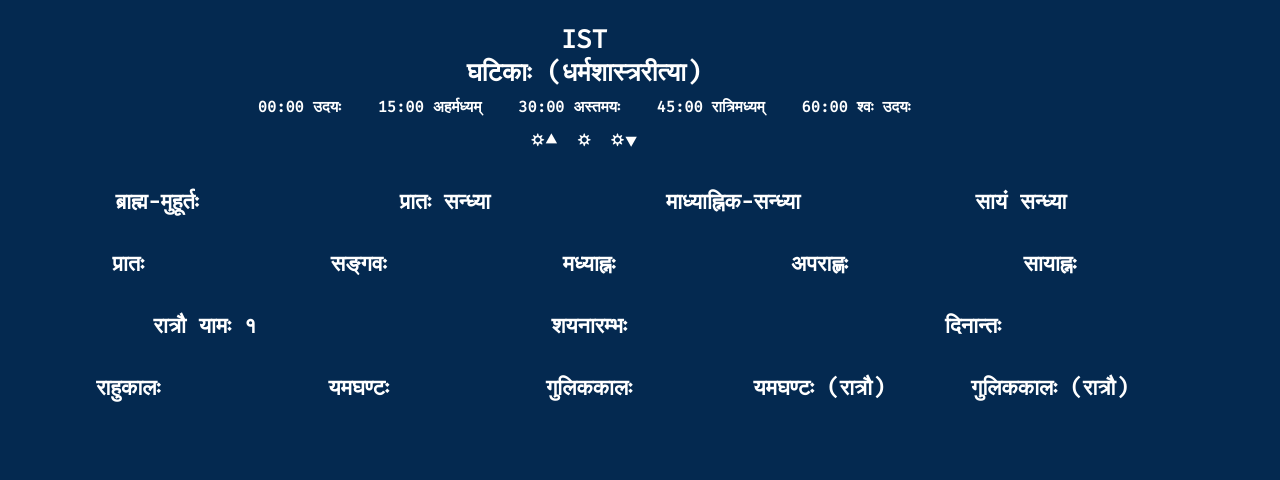
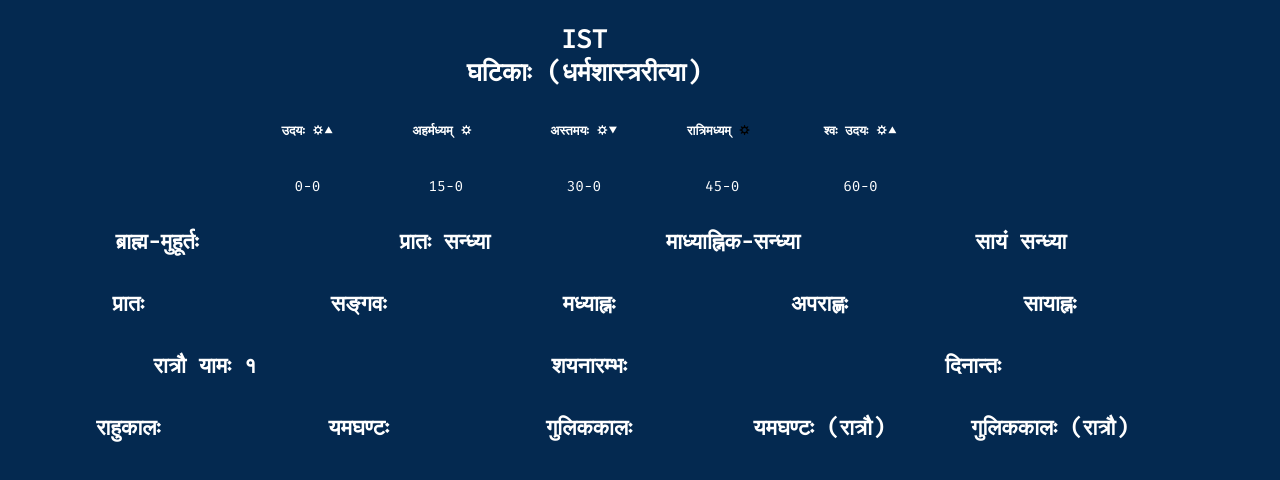
Before and after one commit to karthikraman/ghatika-clock, a plain HTML site: page public/index.html in a window 1280 px wide. Drawn offline with Linux system fonts and the light colour scheme.

Commit message:
Update index.html

```diff
--- a/public/index.html
+++ b/public/index.html
@@ -19,11 +19,35 @@
   <h2 id="desc">IST</h2>
   <h1 id="vtime"></h1>
   <h2 id="desc">घटिकाः (धर्मशास्त्ररीत्या)<br/>
-<small style="font-size: 1.2vw;">00:00 उदयः &nbsp;&nbsp; 15:00 अहर्मध्यम् &nbsp;&nbsp; 30:00 अस्तमयः &nbsp;&nbsp; 45:00 रात्रिमध्यम् &nbsp;&nbsp; 60:00 श्वः उदयः</small>
 </h2>
 
 <center>
-      <b>🌣⯅</b><b id="sunrise"></b>&nbsp;&nbsp;<b>🌣</b><b id="midday"></b>&nbsp;&nbsp;<b>🌣⯆</b><b id="sunset"></b>
+<table style="width:60%">
+  <tbody>
+    <thead>
+      <th scope="col" style="font-size:1vw; align-content: center;">उदयः <b>🌣⯅</b></th>
+      <th style="font-size:1vw; align-content: center;">अहर्मध्यम् <b>🌣&nbsp;</b></th>
+      <th style="font-size:1vw; align-content: center;">अस्तमयः <b>🌣⯆</b></th>
+      <th style="font-size:1vw; align-content: center;">रात्रिमध्यम् <b style="color:black">🌣&nbsp;</b></th>
+      <th style="font-size:1vw; align-content: center;">श्वः उदयः <b>🌣⯅</b></th>
+    </thead>
+    <tr>
+      <td style="align-content: left;" data-label="उदयः"><b id="sunrise"></b><br></td>
+      <td style="align-content: left;" data-label="अहर्मध्यम्"><b id="midday"></b><br></td>
+      <td style="align-content: left;" data-label="अस्तमयः"><b id="sunset"></b><br></td>
+      <td style="align-content: left;" data-label="रात्रिमध्यम्"><b id="midnight"></b><br></td>
+      <td style="align-content: left;" data-label="श्वः उदयः"><b id="sunrise_tmrw"></b><br></td>
+    </tr>
+    <tr>
+      <td style="align-content: left; font-size:1.8vh" data-label="उदयः">0-0</td>
+      <td style="align-content: left; font-size:1.8vh" data-label="अहर्मध्यम्">15-0</td>
+      <td style="align-content: left; font-size:1.8vh" data-label="अस्तमयः">30-0</td>
+      <td style="align-content: left; font-size:1.8vh" data-label="रात्रिमध्यम्">45-0</td>
+      <td style="align-content: left; font-size:1.8vh" data-label="श्वः उदयः">60-0</td>
+    </tr>
+  </tbody>
+</table>
+
 <table>
   <tbody>
     <thead>
```
